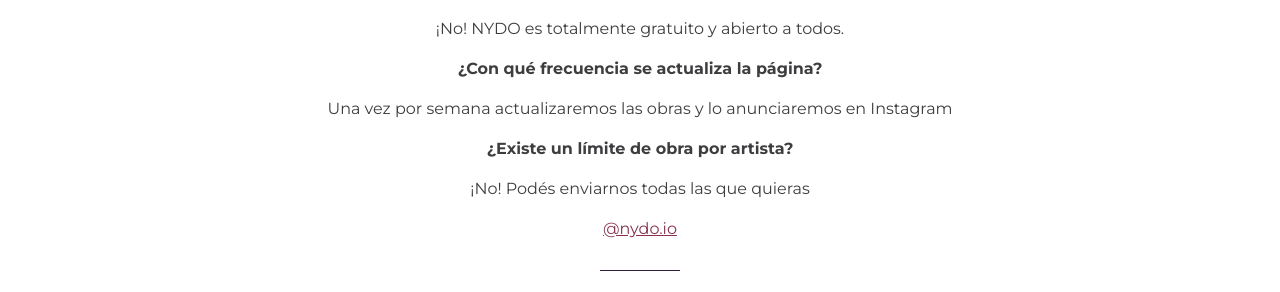
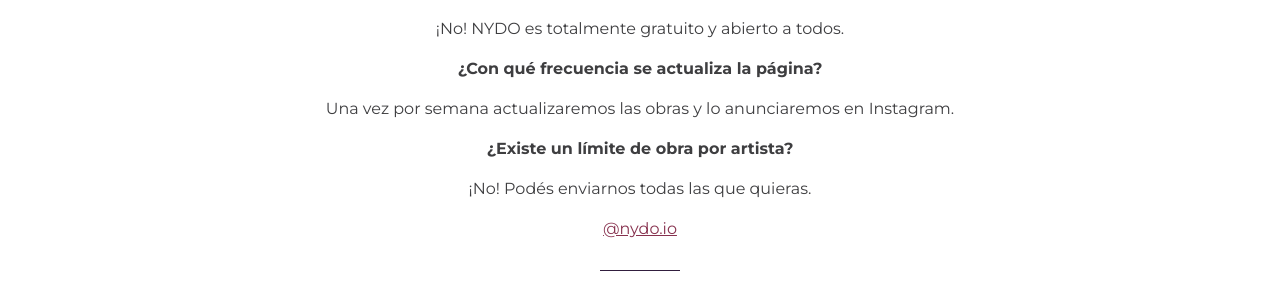
Before and after one commit to nydo/nydo.github.io, a Jekyll site: the page built from _pages/formar_parte.html, in a window 1280 px wide. Shown: the part 1184-1476 px from the top of the page. Built offline with Jekyll 4.4.1, drawn with Linux system fonts in a browser that asks for light colours.

```diff
--- a/_pages/formar_parte.html
+++ b/_pages/formar_parte.html
@@ -36,9 +36,9 @@ permalink: /formar_parte/
       <p><b>¿Se necesita dinero para esta en NYDO?</b></p>
       <p>¡No! NYDO es totalmente gratuito y abierto a todos.</p>
       <p><b>¿Con qué frecuencia se actualiza la página?</b></p>
-      <p>Una vez por semana actualizaremos las obras y lo anunciaremos en Instagram</p>
+      <p>Una vez por semana actualizaremos las obras y lo anunciaremos en Instagram.</p>
       <p><b>¿Existe un límite de obra por artista?</b></p>
-      <p>¡No! Podés enviarnos todas las que quieras</p>
+      <p>¡No! Podés enviarnos todas las que quieras.</p>
       <a href="https://instagram.com/{{site.instagram}}">@{{site.instagram}}</a>
     </section> <!-- End About Body-->
   </div> <!-- End About Container -->
```
